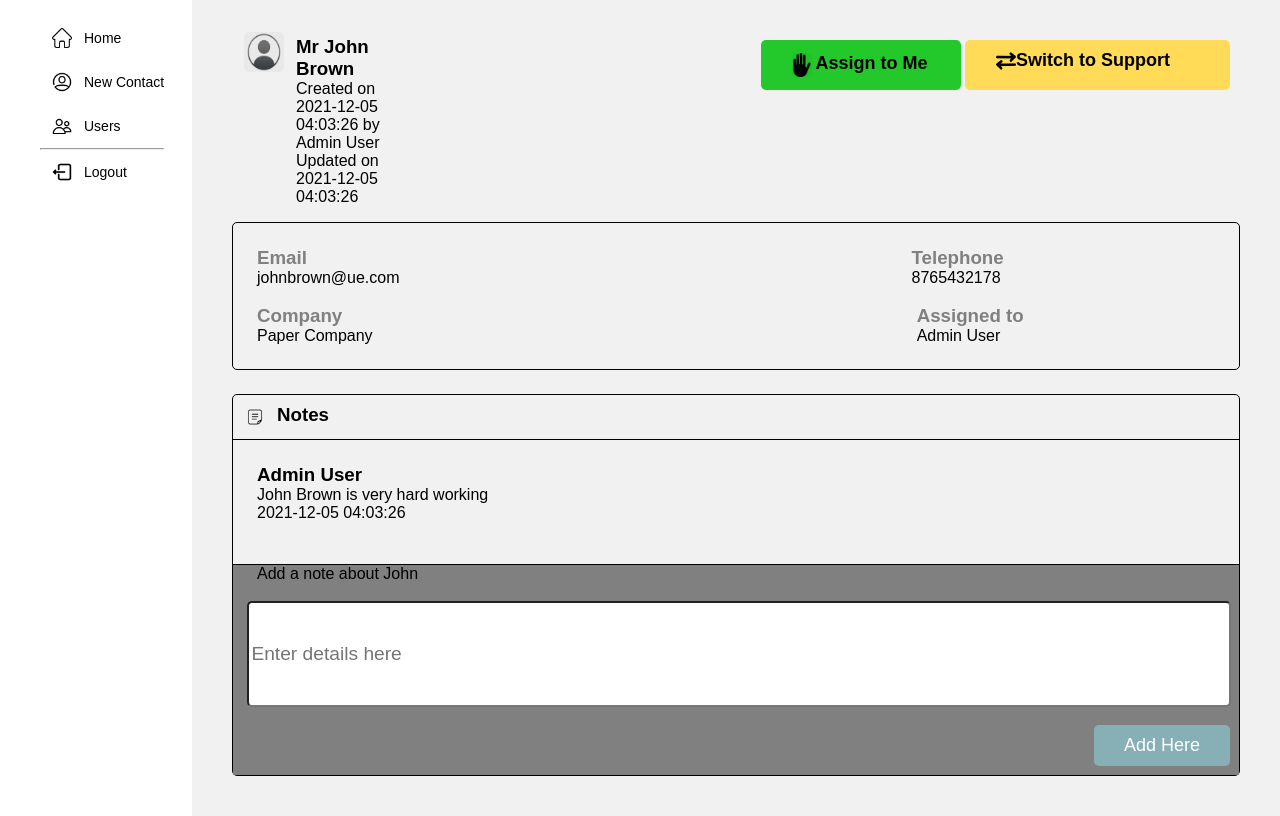
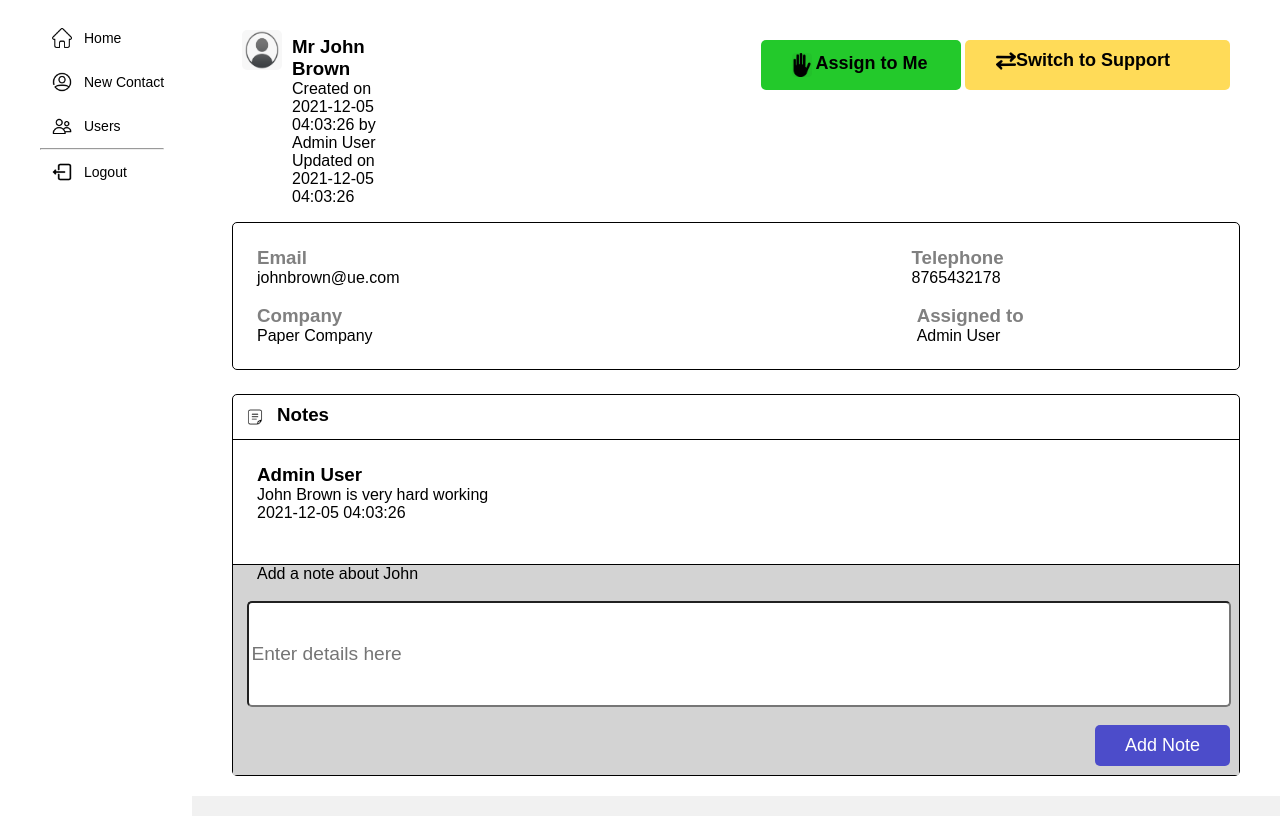
Before and after one commit to CliveWright2000/info2180-finalproject, a PHP site: page /ViewFullContactsDetail.php?query=2 in a window 1280 px wide. Shown: the part 76-892 px from the top of the page. Run offline with PHP 8.4, Linux system fonts and the light colour scheme; a user stored in the database is signed in; data comes from the database, SQL or seed files in the repository.

Commit message:
Final Changes to Contact details

```diff
--- a/FullContactsStyle.css
+++ b/FullContactsStyle.css
@@ -1,3 +1,10 @@
+.containerinfo{
+    border-left: 2px solid black;
+    background-color: white;
+
+}
+
+
 .Contactcontent{
     display: flex;
     flex-direction: column;
@@ -21,7 +28,7 @@
     width: 40px;
     border-radius: 5px;
     float: left;
-    margin: 12px 12px;
+    margin: 10px 10px;
 }
 
 .Contactdata{
@@ -200,7 +207,7 @@ section.Notes{
 }
 
 .AddCom{
-    background-color:grey;
+    background-color: lightgrey;
 
 }
 
@@ -212,7 +219,7 @@ section.Notes{
 .AddCom button{
     border: 0;
     padding:10px 30px;
-    background:#86b0b6;
+    background:#4c4cca;
     font-size:18px;
     border-radius: 5px;
     color:#fff;
--- a/ViewFullContactsDetail.php
+++ b/ViewFullContactsDetail.php
@@ -54,6 +54,7 @@ $_SESSION['thisType'] = $results[0]['type'];
         <body>
         <div class="container">
             <?php include 'page-header-sidebar.php'; ?>
+            <div class ="containerinfo">
             <div class="Contactcontent">
             <div class="Header">
                 <div class ="ContactInfo" >
@@ -136,7 +137,7 @@ $_SESSION['thisType'] = $results[0]['type'];
                                 <input type="note" name="comments" id="comments" style="font-family:sans-serif;font-size:1.2em;" placeholder="Enter details here"></input>
                             </div>
                         <br>
-                            <button id="Addhere" type="submit" >Add Here</button>
+                            <button id="Addhere" type="submit" >Add Note</button>
                         </form>
                     </div>
                 </div>
```
